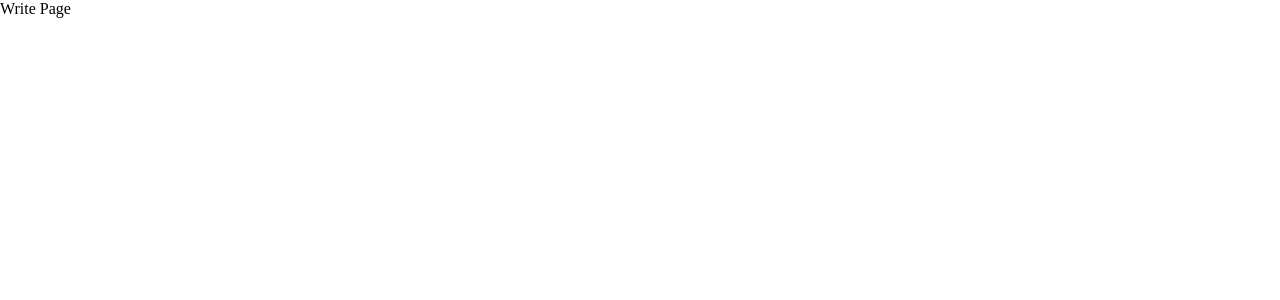
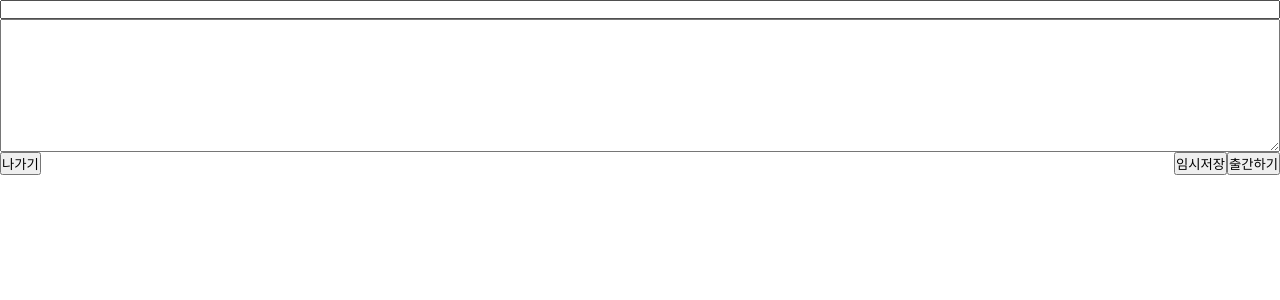
Before and after one commit to WE-SOPT-29th-Web-Part/Gunyoung-Park, a React (Create React App) app in the folder 5_velog_clone_react/: page /write in a window 1280 px wide. Shown: the top 300 px of the page. Built offline with nearby package versions, Linux system fonts and the light colour scheme.

Commit message:
Add article write

```diff
--- /dev/null
+++ b/5_velog_clone_react/src/components/atom/TextArea.tsx
@@ -0,0 +1,6 @@
+import styled from "styled-components";
+
+export const TextArea = styled.textarea`
+  width: 100%;
+  height: 10em;
+`;
--- /dev/null
+++ b/5_velog_clone_react/src/components/atom/TitleInput.tsx
@@ -0,0 +1,12 @@
+import React, { forwardRef } from "react";
+import styled from "styled-components";
+
+export const TitleInput = forwardRef<
+  HTMLInputElement,
+  React.InputHTMLAttributes<HTMLInputElement> &
+    React.ClassAttributes<HTMLInputElement>
+>(function TitleInput(props, ref) {
+  return <TitleInputInner {...props} type="text" ref={ref}></TitleInputInner>;
+});
+
+const TitleInputInner = styled.input``;
--- /dev/null
+++ b/5_velog_clone_react/src/components/molecule/write/WriteControl.tsx
@@ -0,0 +1,31 @@
+import styled from "styled-components";
+import { Button } from "../../atom/Button";
+
+interface WriteControlProps {
+  onSubmit(): void;
+}
+
+export function WriteControl(props: WriteControlProps) {
+  const { onSubmit } = props;
+
+  return (
+    <WriteControlBox>
+      <div>
+        <Button>나가기</Button>
+      </div>
+      <div>
+        <Button>임시저장</Button>
+        <Button onClick={onSubmit}>출간하기</Button>
+      </div>
+    </WriteControlBox>
+  );
+}
+
+const WriteControlBox = styled.div`
+  display: flex;
+  justify-content: space-between;
+
+  & > div {
+    display: flex;
+  }
+`;
--- a/5_velog_clone_react/src/pages/Write.tsx
+++ b/5_velog_clone_react/src/pages/Write.tsx
@@ -1,3 +1,37 @@
+import styled from "styled-components";
+import { TextArea } from "../components/atom/TextArea";
+import { TitleInput } from "../components/atom/TitleInput";
+import { WriteControl } from "../components/molecule/write/WriteControl";
+import { useWriteArticle } from "../utils/api/hook";
+import { useInput } from "../utils/input";
+
 export function Write() {
-  return <div>Write Page</div>;
+  const title = useInput("");
+  const content = useInput("");
+
+  const writer = useWriteArticle();
+
+  async function writeArticle() {
+    await writer.request({
+      title: title.value,
+      content: content.value,
+      summary: "",
+      tags: [],
+    });
+  }
+
+  return (
+    <WriteBox>
+      <TitleInput {...title} />
+      <TextArea {...content} />
+      <WriteControl onSubmit={writeArticle} />
+    </WriteBox>
+  );
 }
+
+const WriteBox = styled.div`
+  background-color: white;
+
+  display: flex;
+  flex-direction: column;
+`;
--- /dev/null
+++ b/5_velog_clone_react/src/utils/api/hook.ts
@@ -0,0 +1,21 @@
+import { MockApiService } from "./mock";
+import { ApiService } from "./types";
+
+const api: ApiService = new MockApiService();
+
+interface ArticleData {
+  title: string;
+  content: string;
+  summary: string;
+  tags: string[];
+}
+
+export function useWriteArticle() {
+  async function request(data: ArticleData) {
+    await api.createArticle({ ...data });
+  }
+
+  return {
+    request,
+  };
+}
--- a/5_velog_clone_react/src/utils/api/mock.ts
+++ b/5_velog_clone_react/src/utils/api/mock.ts
@@ -4,10 +4,19 @@ export class MockApiService implements ApiService {
   articles: Article[] = [];
 
   async getArticles(): Promise<Article[]> {
+    await sleep(345);
     return this.articles.map((article) => ({ ...article }));
   }
 
   async createArticle(article: Omit<Article, "author">): Promise<void> {
+    await sleep(789);
     this.articles.push({ ...article, author: "Tekiter" });
+    console.log("Articles: ", this.articles);
   }
 }
+
+function sleep(delta: number) {
+  return new Promise((resolve) => {
+    setTimeout(resolve, delta);
+  });
+}
--- /dev/null
+++ b/5_velog_clone_react/src/utils/input.ts
@@ -0,0 +1,14 @@
+import { ChangeEventHandler, useState } from "react";
+
+export function useInput(init: string) {
+  const [value, setValue] = useState(init);
+
+  const onInputChange: ChangeEventHandler<{ value: string }> = (e) => {
+    setValue(e.target.value);
+  };
+
+  return {
+    value,
+    onChange: onInputChange,
+  };
+}
```
